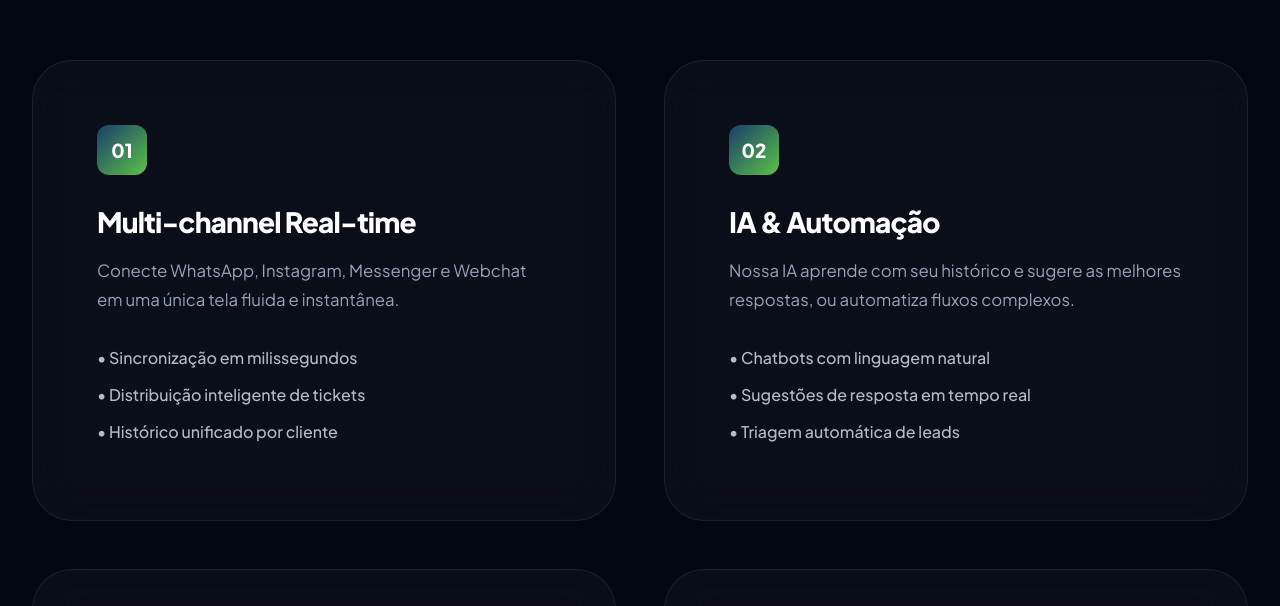
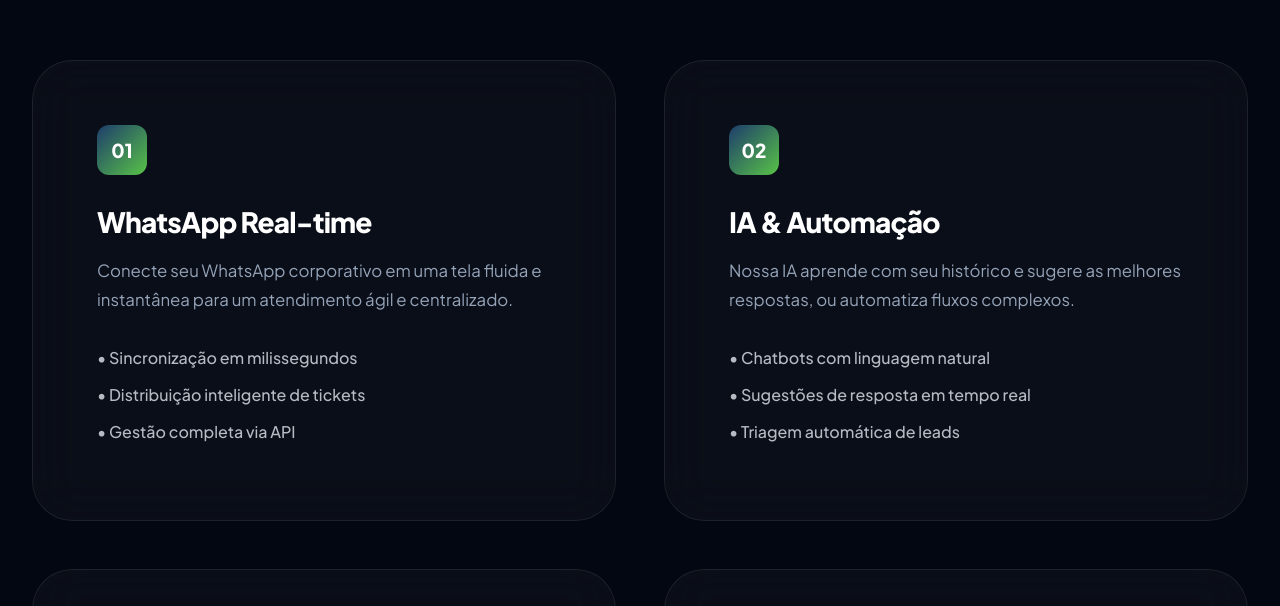
Before and after one commit to Nyvlo/Site-Nyvlo, a Vue app: page /features in a window 1280 px wide. Shown: the part 568-1174 px from the top of the page. Built offline with nearby package versions, Linux system fonts and the light colour scheme.

Commit message:
docs: refine features page to focus on whatsapp support

```diff
--- a/src/views/FeaturesView.vue
+++ b/src/views/FeaturesView.vue
@@ -27,12 +27,12 @@
         <div class="grid-layout">
           <div class="feature-card glass">
             <div class="icon-box bg-gradient">01</div>
-            <h3>Multi-channel Real-time</h3>
-            <p>Conecte WhatsApp, Instagram, Messenger e Webchat em uma única tela fluida e instantânea.</p>
+            <h3>WhatsApp Real-time</h3>
+            <p>Conecte seu WhatsApp corporativo em uma tela fluida e instantânea para um atendimento ágil e centralizado.</p>
             <ul class="feature-list">
               <li>• Sincronização em milissegundos</li>
               <li>• Distribuição inteligente de tickets</li>
-              <li>• Histórico unificado por cliente</li>
+              <li>• Gestão completa via API</li>
             </ul>
           </div>
 
```
